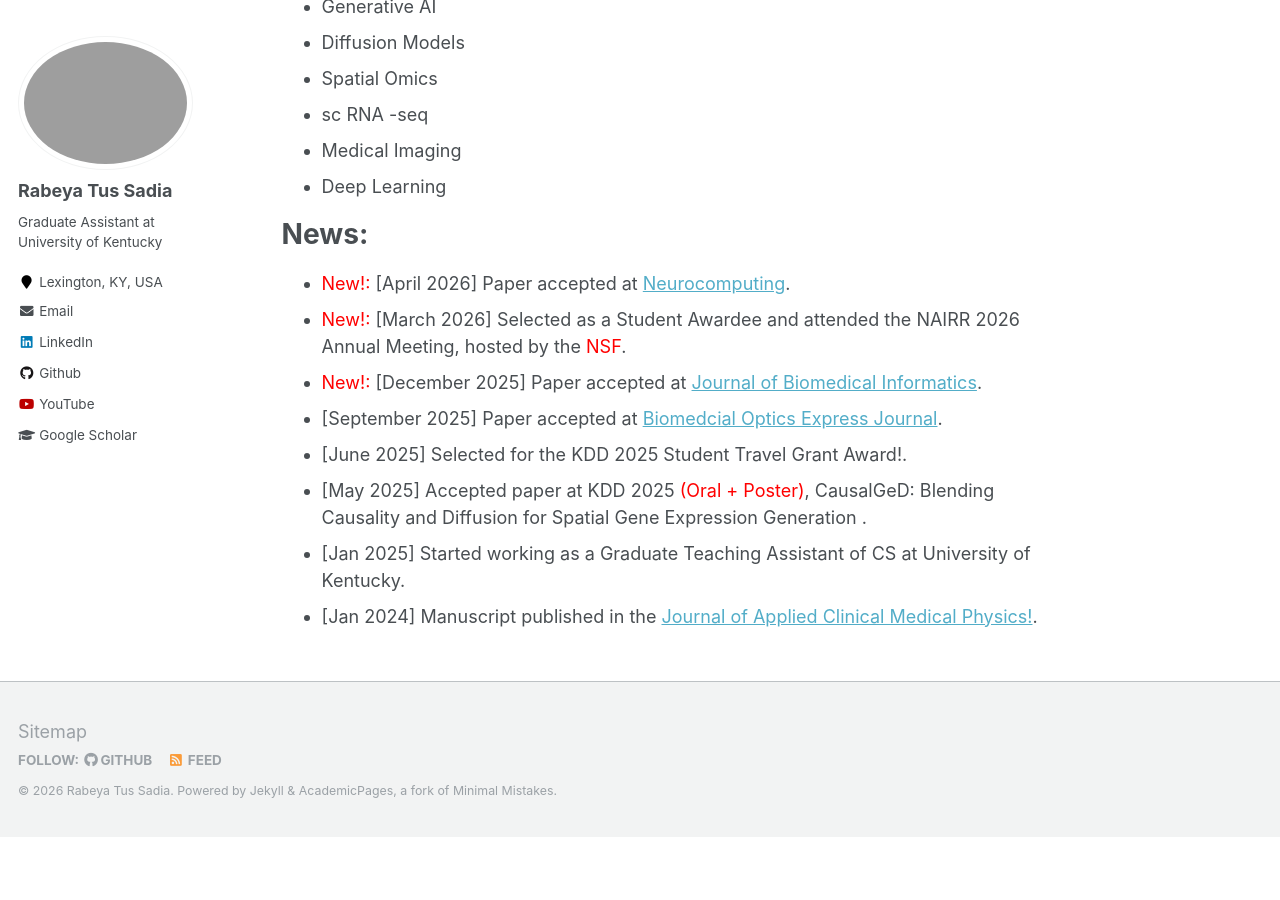
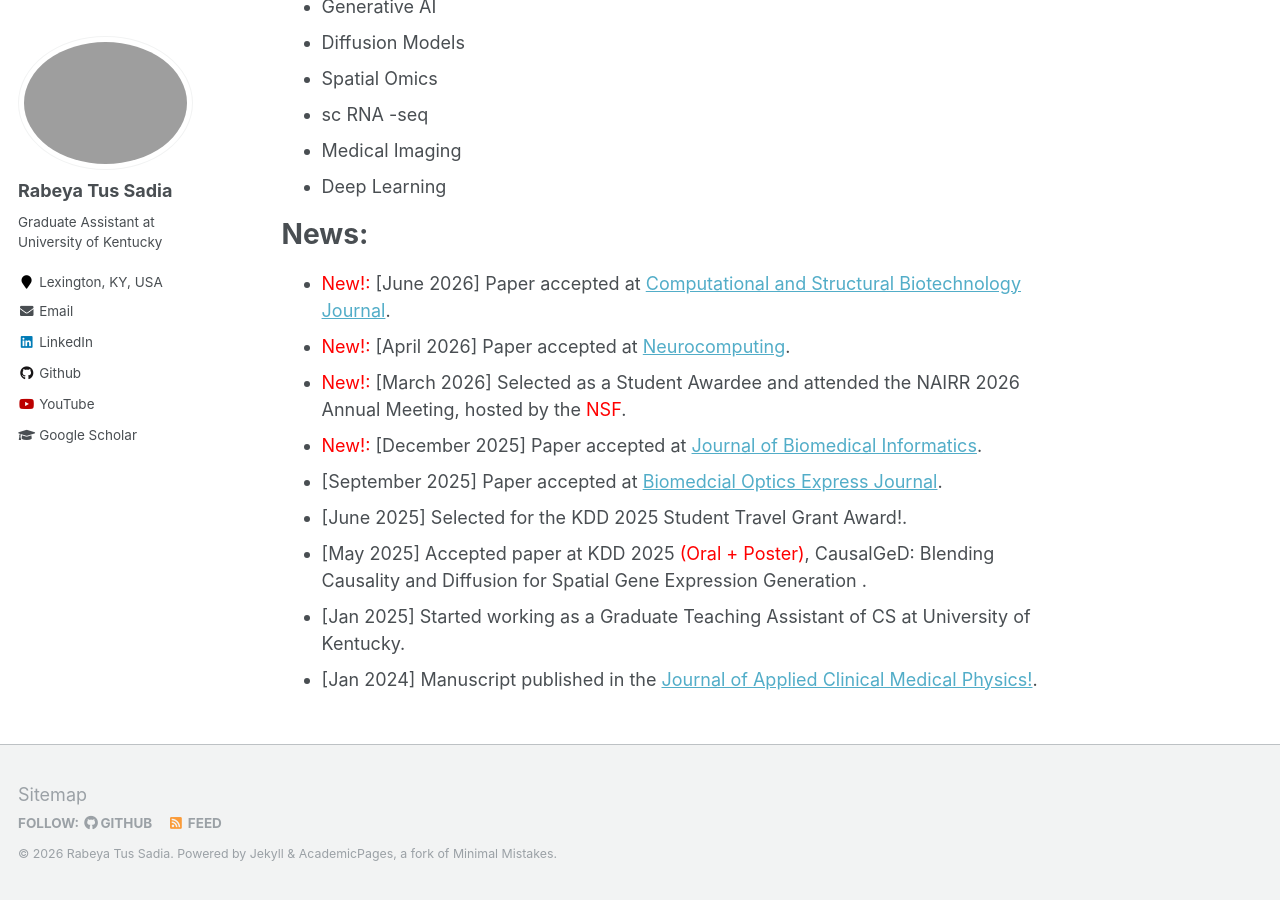
Before and after one commit to Rumi07/rumi07.github.io, a Jekyll site: the page built from _pages/about.md, in a window 1280 px wide and 900 px high, scrolled down 932 px. Built offline with Jekyll 4.4.1, drawn with Linux system fonts in a browser that asks for light colours; before the commit the page ends 1769 px from its top, so only the background shows below that.

Commit message:
Update about.md

```diff
--- a/_pages/about.md
+++ b/_pages/about.md
@@ -43,6 +43,8 @@ Research Interests:
 News:
 ======
 
+- <span style="color:red">New!:</span> [June 2026] Paper accepted at [
+Computational and Structural Biotechnology Journal](https://doi.org/10.34133/csbj.0150).
 - <span style="color:red">New!:</span> [April 2026] Paper accepted at [Neurocomputing](https://doi.org/10.1016/j.neucom.2026.133754).
 - <span style="color:red">New!:</span> [March 2026] Selected as a Student Awardee and attended the NAIRR 2026 Annual Meeting, hosted by the <span style="color:red">NSF</span>.
 - <span style="color:red">New!:</span>  [December 2025] Paper accepted at [Journal of Biomedical Informatics](https://doi.org/10.1016/j.jbi.2025.104966).
```
